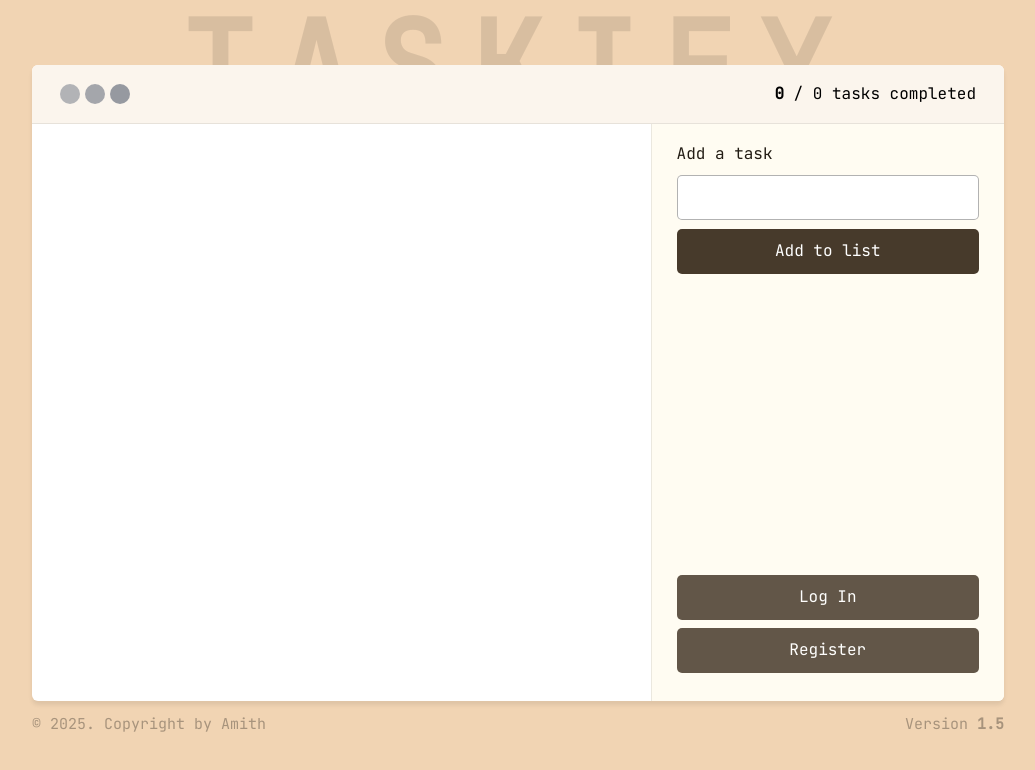
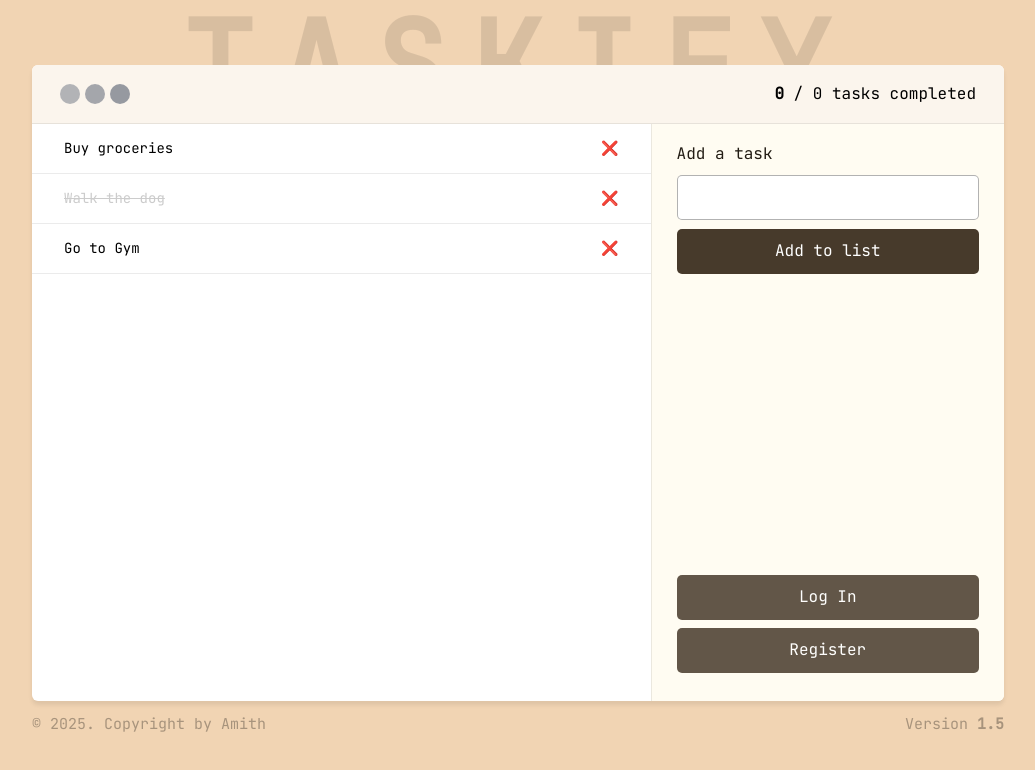
Before and after one commit to AmithBV0606/Taskify, a React (Vite) app: page / in a window 1280 px wide. Shown: the top 770 px of the page, without its empty margins (122-1157 px from the left). Built offline with nearby package versions, Linux system fonts and the light colour scheme.

Commit message:
Studied in-depth about useState and rendering the lists. Created functions to toggle and delete the todo.

```diff
--- /dev/null
+++ b/src/Types/types.ts
@@ -0,0 +1,5 @@
+export type TodoProps = {
+  id: number;
+  todo: string;
+  isCompleted: boolean;
+};
--- /dev/null
+++ b/src/components/DeleteButton.tsx
@@ -0,0 +1,27 @@
+export default function DeleteButton({ onClick }: { onClick: () => any }) {
+  return (
+    <button onClick={onClick} className="cursor-pointer">
+      ❌
+    </button>
+  );
+}
+
+// import { TodoProps } from "../Types/types";
+
+// export default function DeleteButton({
+//   id,
+//   setInitialTodos,
+// }: {
+//   id: number;
+//   setInitialTodos: () => void;
+// }) {
+//   return (
+//     <button
+//       onClick={() =>
+//         setInitialTodos((prev) => prev.filter((t) => t.id !== id))
+//       }
+//     >
+//       ❌
+//     </button>
+//   );
+// }
--- a/src/components/TodoList.tsx
+++ b/src/components/TodoList.tsx
@@ -1,5 +1,57 @@
+import { useState } from "react";
+import DeleteButton from "./DeleteButton";
+import { TodoProps } from "../Types/types";
+
 export default function TodoList() {
+  const [initialTodos, SetInitialTodos] = useState<TodoProps[]>([
+    { id: 1, todo: "Buy groceries", isCompleted: false },
+    { id: 2, todo: "Walk the dog", isCompleted: true },
+    { id: 3, todo: "Go to Gym", isCompleted: false },
+  ]);
+
+  const handleStatusChange = (todo: TodoProps) => {
+    // SetInitialTodos(
+    //   initialTodos.map((t) =>
+    //     t.id === todo.id ? { ...t, isCompleted: !t.isCompleted } : t
+    //   )
+    // );
+    SetInitialTodos(
+      initialTodos.map((t) => {
+        if (t.id === todo.id) {
+          return { ...t, isCompleted: !t.isCompleted };
+        }
+
+        return t;
+      })
+    );
+  };
+
+  const handleDelete = (todo: TodoProps) => {
+    SetInitialTodos(initialTodos.filter((t) => t.id !== todo.id));
+  };
+
   return (
-    <ul></ul>
+    <ul>
+      {initialTodos.map((todo: TodoProps) => (
+        <li
+          className="flex justify-between items-center px-8 h-[50px] text-[14px] border-b border-black/[8%]"
+          key={todo.id}
+        >
+          <span
+            className={`cursor-pointer ${
+              todo.isCompleted ? "line-through text-[#ccc]" : ""
+            }`}
+            onClick={() => handleStatusChange(todo)}
+          >
+            {todo.todo}
+          </span>
+          <DeleteButton onClick={() => handleDelete(todo)} />
+
+          {/* <button onClick={() => handleDelete(todo)}>❌</button> */}
+
+          {/* <DeleteButton id={todo.id} setInitialTodos={SetInitialTodos} /> */}
+        </li>
+      ))}
+    </ul>
   );
 }
```
